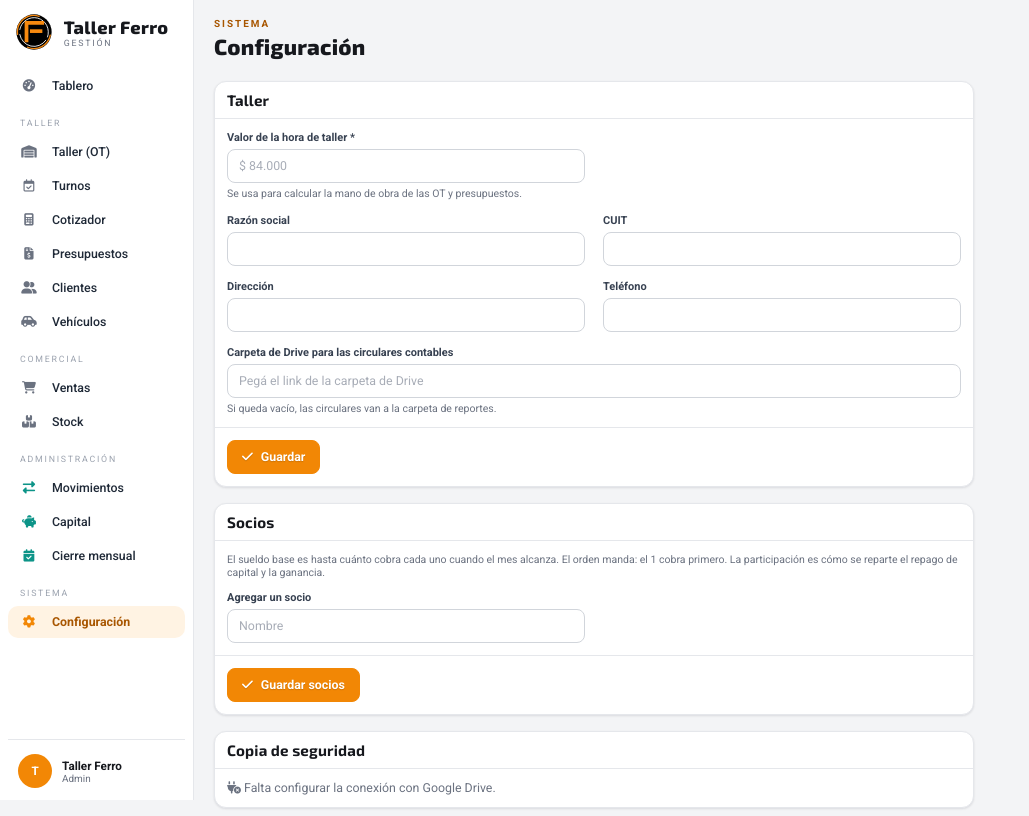
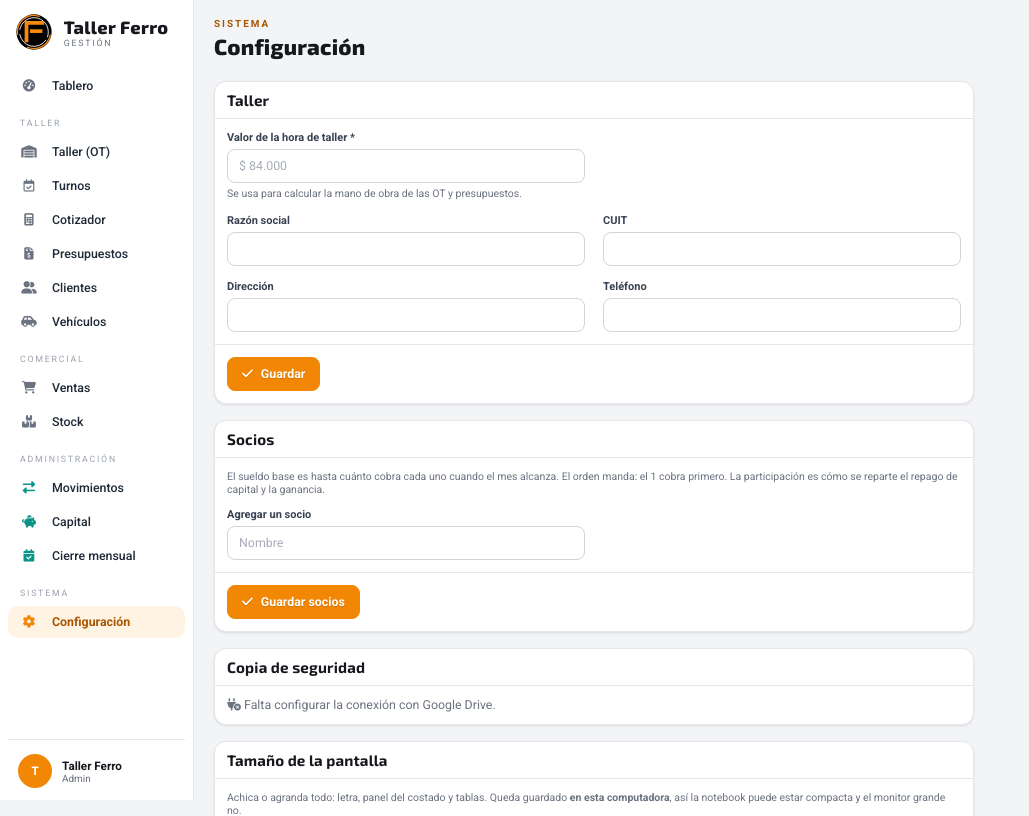
Before and after one commit to ferromecanica/FERRO-APP-WEB, a Flask app: page /configuracion in a window 1280 px wide. Shown: the top 816 px of the page, without its empty margins (0-1029 px from the left). Run offline with Flask 3, Linux system fonts and the light colour scheme; data comes from the database, SQL or seed files in the repository; data that the repository does not hold is empty; some libraries are stand-ins or nearby versions.

Commit message:
Se puede corregir el nombre de un socio; sale el campo de la carpeta de circulares
El nombre no era editable (por eso no se podía arreglar el «Ivan» sin tilde
que trajo el Excel). Y la carpeta de circulares ya no se configura: el Apps
Script la conoce.

Co-Authored-By: Claude Opus 5 <noreply@anthropic.com>

```diff
--- a/app/dashboard/__init__.py
+++ b/app/dashboard/__init__.py
@@ -54,11 +54,6 @@ def configuracion():
             cfg.valor_hora = valor
             for campo in ("razon_social", "cuit", "direccion", "telefono"):
                 setattr(cfg, campo, request.form.get(campo, "").strip() or None)
-            # se puede pegar el link de la carpeta o el id pelado
-            carpeta = request.form.get("carpeta_circulares", "").strip()
-            if "/folders/" in carpeta:
-                carpeta = carpeta.split("/folders/")[1].split("?")[0].split("/")[0]
-            cfg.carpeta_circulares = carpeta or None
             db.session.commit()
             flash("Configuración guardada.", "ok")
             return redirect(url_for(".configuracion"))
@@ -87,6 +82,9 @@ def socios_guardar():
             else:
                 db.session.delete(socio)
             continue
+        nombre = request.form.get(f"nombre_{socio.id}", "").strip()
+        if nombre:
+            socio.nombre = nombre
         socio.rol = request.form.get(f"rol_{socio.id}", "").strip() or None
         socio.alias = request.form.get(f"alias_{socio.id}", "").strip() or None
         socio.sueldo_base = numero_ar(request.form.get(f"sueldo_{socio.id}")) or 0
--- a/app/templates/dashboard/configuracion.html
+++ b/app/templates/dashboard/configuracion.html
@@ -14,10 +14,6 @@
     <div><label>CUIT</label><input name="cuit" value="{{ cfg.cuit or '' }}"></div>
     <div><label>Dirección</label><input name="direccion" value="{{ cfg.direccion or '' }}"></div>
     <div><label>Teléfono</label><input name="telefono" value="{{ cfg.telefono or '' }}"></div>
-    <div class="full"><label>Carpeta de Drive para las circulares contables</label>
-      <input name="carpeta_circulares" value="{{ cfg.carpeta_circulares or '' }}"
-             placeholder="Pegá el link de la carpeta de Drive">
-      <div class="muted small" style="margin-top:4px">Si queda vacío, las circulares van a la carpeta de reportes.</div></div>
   </div>
   <div class="card-body" style="border-top:1px solid var(--border)"><button class="btn btn-primary"><i class="fa-solid fa-check"></i> Guardar</button></div>
 </form>
@@ -35,7 +31,7 @@
       <tbody>
       {% for s in socios %}
         <tr>
-          <td class="izq destacado">{{ s.nombre }}</td>
+          <td class="izq"><input name="nombre_{{ s.id }}" value="{{ s.nombre }}"></td>
           <td class="izq"><input name="rol_{{ s.id }}" value="{{ s.rol or '' }}" placeholder="Jefe de taller"></td>
           <td class="num"><input name="sueldo_{{ s.id }}" inputmode="decimal" value="{{ s.sueldo_base | numero if s.sueldo_base else '' }}" placeholder="$"></td>
           <td class="num"><input name="participacion_{{ s.id }}" inputmode="decimal" style="max-width:90px"
```
